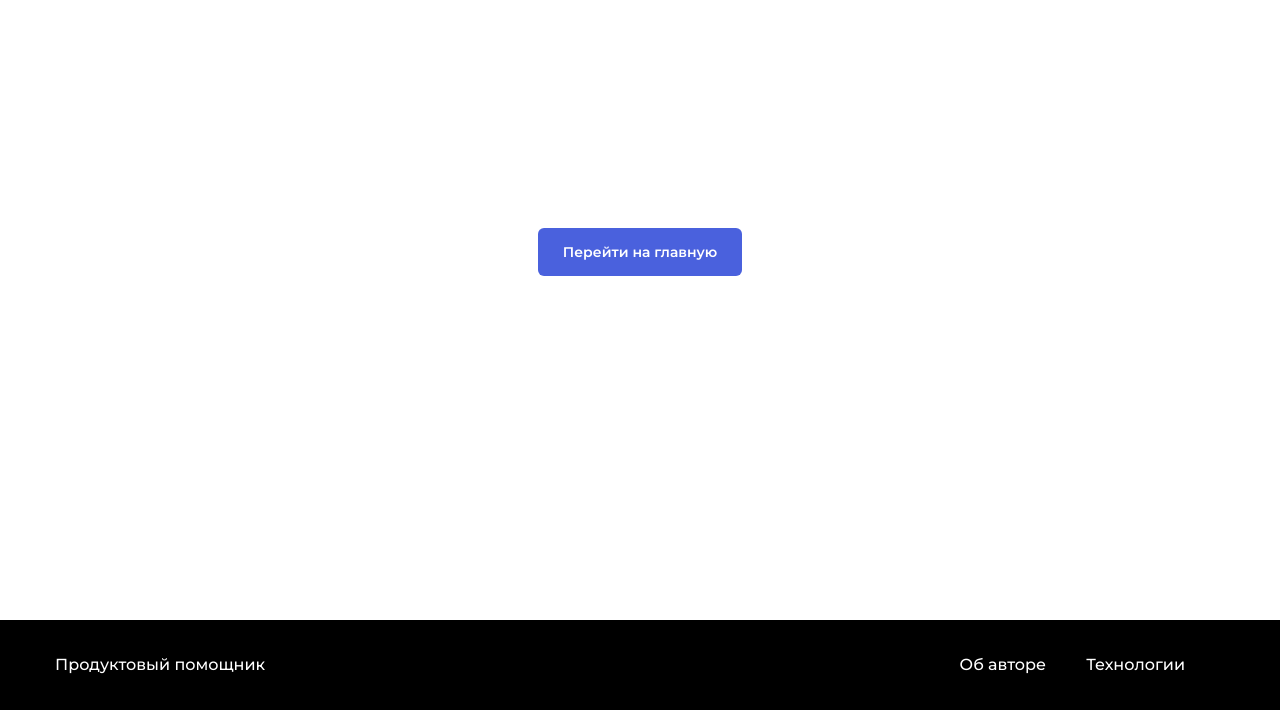
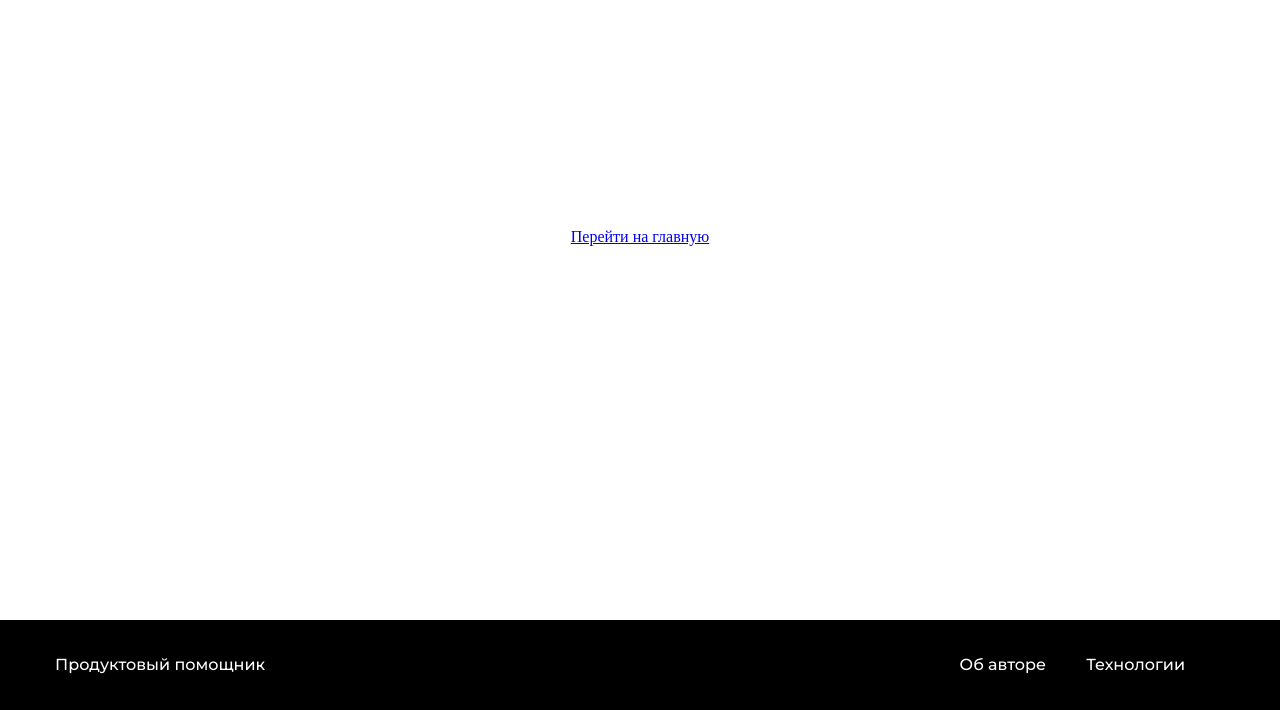
Before and after one commit to BazhanovD/foodgram-project, a Django app: template templates/errorPage.html in a window 1280 px wide. Shown: the part 90-800 px from the top of the page. Run offline with Django 3.2, Linux system fonts and the light colour scheme; the template is opened without the code that fills it, so the values that code supplies are empty; some libraries are stand-ins or nearby versions.

Commit message:
v. 0.921

```diff
--- a/templates/errorPage.html
+++ b/templates/errorPage.html
@@ -8,7 +8,7 @@
 <main class="main container">
     <p class="custom-text-block">{{ text }}</p>
     <div class="custom-button-block">
-        <button class="button button_style_blue" onclick="location.href='{% url 'index' %}'">Перейти на главную</button>
+        <a href="{% url 'index' %}">Перейти на главную</a>
     </div>
 </main>
 {% endblock %}
```
